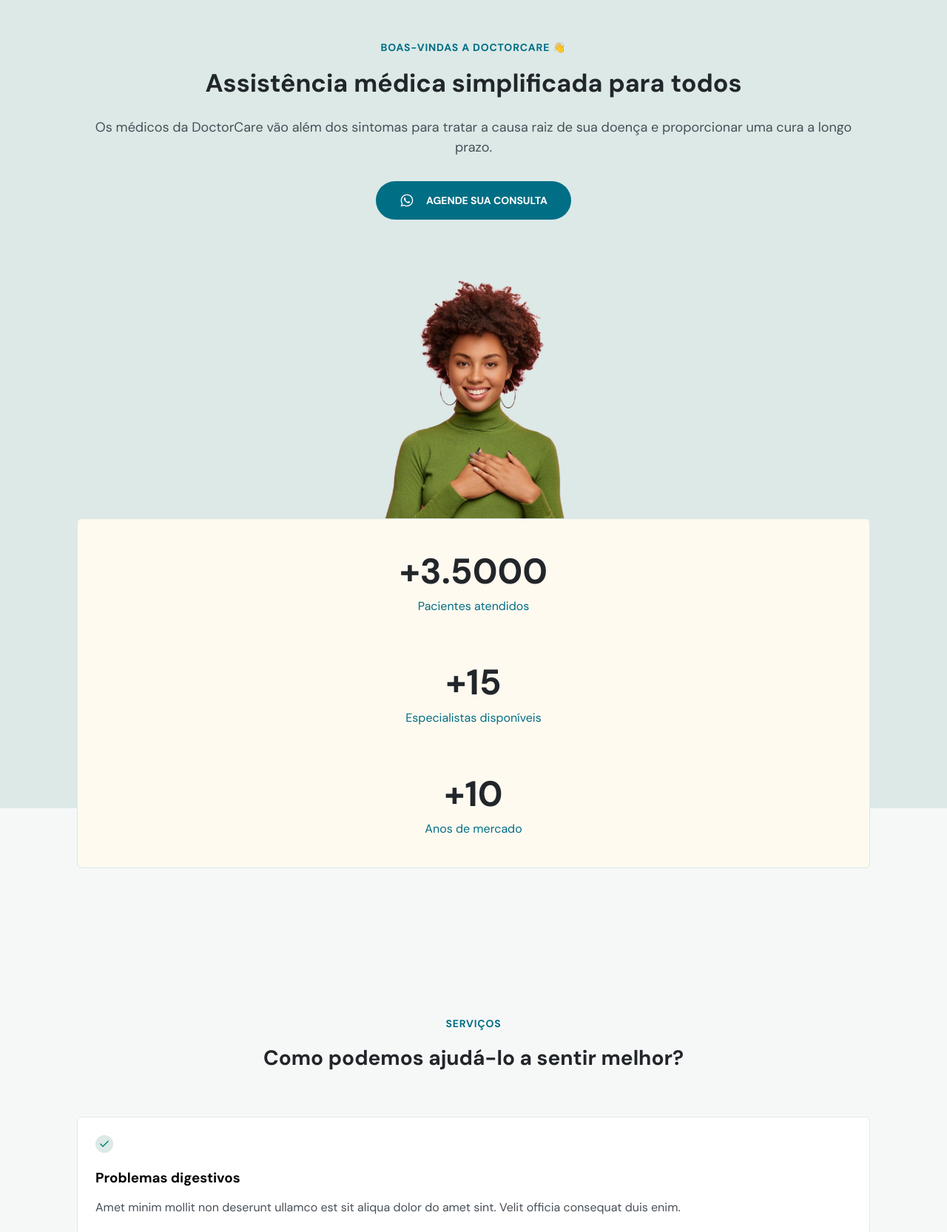
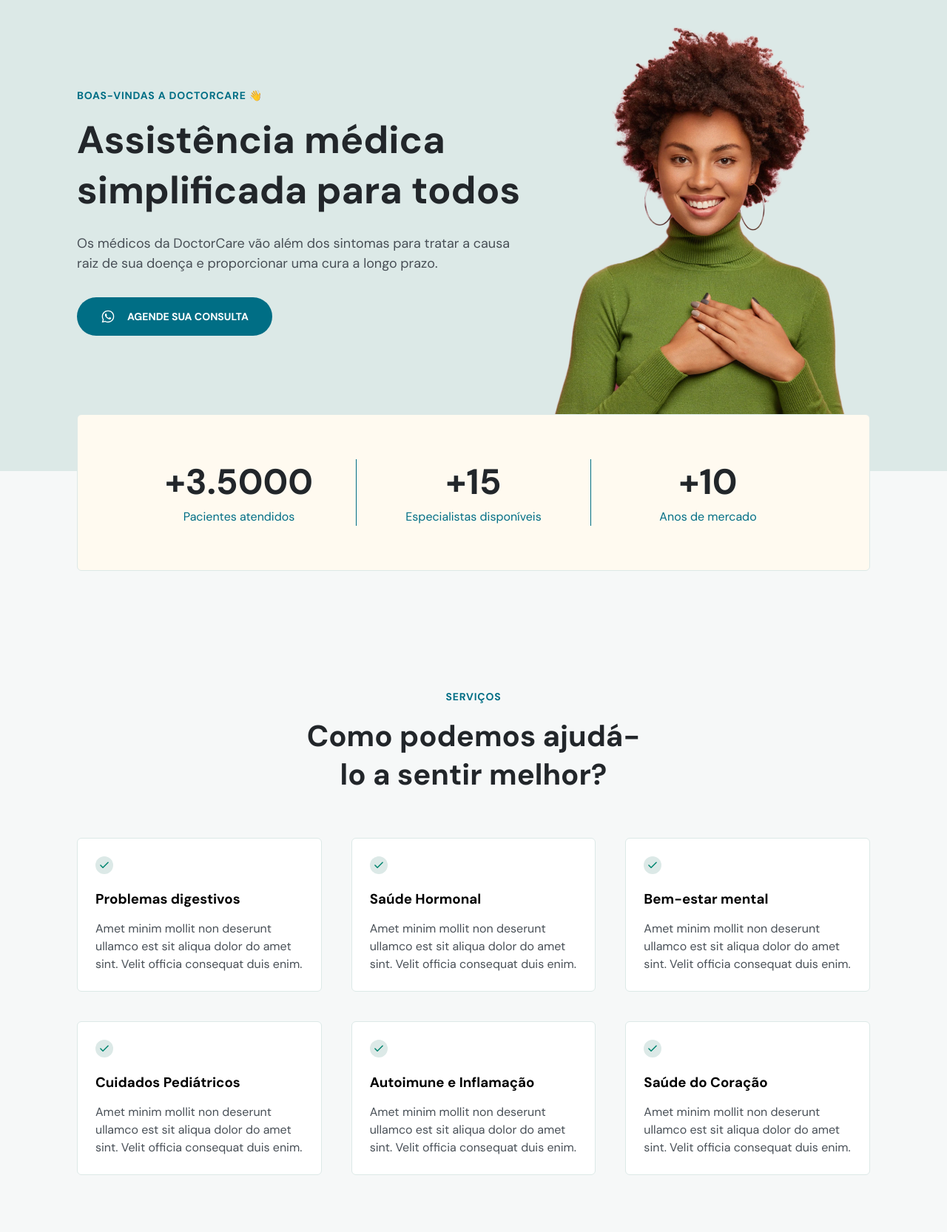
Before and after one commit to PedroMakengo/doctorcare, a plain HTML site: page index.html in a window 1280 px wide. Shown: the part 59-1725 px from the top of the page at 74% size. Drawn offline with Linux system fonts and the light colour scheme.

Commit message:
Novas atualizações

```diff
--- a/index.html
+++ b/index.html
@@ -225,6 +225,7 @@
 
     <section id="home">
       <div class="wrapper">
+        <div class="col-a">
           <header>
             <h4>BOAS-VINDAS A DOCTORCARE 👋</h4>
             <h1>Assistência médica simplificada para todos</h1>
@@ -251,7 +252,10 @@
               </svg>
               Agende sua consulta
             </a>
+          </div>
+        </div>
 
+        <div class="col-b">
           <img
             src="/assets/mulher-negra-com-moletom-com-duas-maos-no-peito.png"
             alt="Mulher negra vestindo moletom verde e sorrindo"
@@ -448,6 +452,7 @@
 
     <section id="about">
       <div class="wrapper">
+        <div class="col-a">
           <header>
             <h4>Sobre Nós</h4>
             <h2>Entenda quem somos e por que existimos</h2>
@@ -455,16 +460,19 @@
 
           <div class="content">
             <p>
-            Amet minim mollit non deserunt ullamco est sit aliqua dolor do amet
-            sint. Velit officia consequat duis enim. Amet minim mollit non
-            deserunt ullamco est sit aliqua dolor do amet sint. Velit officia
-            consequat duis enim. Amet minim mollit non deserunt ullamco est sit
-            aliqua dolor do amet sint. Velit officia consequat duis enim. Amet
-            minim mollit non deserunt ullamco est sit aliqua dolor do amet sint.
-            Velit officia consequat duis enim. Amet minim mollit non deserunt
-            ullamco est sit aliqua dolor do amet sint.
+              Amet minim mollit non deserunt ullamco est sit aliqua dolor do
+              amet sint. Velit officia consequat duis enim. Amet minim mollit
+              non deserunt ullamco est sit aliqua dolor do amet sint. Velit
+              officia consequat duis enim. Amet minim mollit non deserunt
+              ullamco est sit aliqua dolor do amet sint. Velit officia consequat
+              duis enim. Amet minim mollit non deserunt ullamco est sit aliqua
+              dolor do amet sint. Velit officia consequat duis enim. Amet minim
+              mollit non deserunt ullamco est sit aliqua dolor do amet sint.
             </p>
+          </div>
+        </div>
 
+        <div class="col-b">
           <img
             src="assets/doutor-feliz-segurando-prancheta-pacientes.png"
             alt="Doutor feliz segurando prancheta com pacientes"
@@ -475,6 +483,7 @@
 
     <section id="contact">
       <div class="wrapper">
+        <div class="col-a">
           <header>
             <h2>Entre em contato com a gente!</h2>
           </header>
@@ -535,7 +544,11 @@
               </li>
             </ul>
 
-          <a class="button" href="https://wa.me/+244921538972" target="_blank">
+            <a
+              class="button"
+              href="https://wa.me/+244921538972"
+              target="_blank"
+            >
               <svg
                 width="24"
                 height="24"
@@ -551,7 +564,10 @@
 
               Agende sua consulta</a
             >
+          </div>
+        </div>
 
+        <div class="col-b">
           <img
             src="/assets/homem-negro-com-moletom-mexendo-no-celular.png"
             alt="Homem negro com moletom bege mexendo no celular e sorrindo"
@@ -562,6 +578,7 @@
 
     <footer>
       <div class="wrapper">
+        <div class="col-a">
           <a href="#home" class="logo">
             <svg
               width="133"
@@ -617,7 +634,9 @@
             ©2022 - DoctorCare. <br />
             Todos os direitos reservados.
           </p>
+        </div>
 
+        <div class="col-b">
           <ul class="social-links">
             <li>
               <a href="https://facebook.com/" target="_blank">
@@ -699,6 +718,7 @@
             </li>
           </ul>
         </div>
+      </div>
     </footer>
 
     <a id="backToTopButton" class="" href="#home">
--- a/style.css
+++ b/style.css
@@ -288,6 +288,7 @@ body.menu-expanded .logo svg:nth-child(2) path {
 
 /* === HEADER ========================= */
 #home {
+  padding-block: 0;
   padding-top: calc(4.1rem + var(--nav-height));
 }
 
@@ -295,7 +296,7 @@ body.menu-expanded .logo svg:nth-child(2) path {
   content: "";
 
   width: 100%;
-  height: calc(108rem + var(--nav-height));
+  height: calc(76% + var(--nav-height));
   background-color: var(--brand-light);
 
   display: block;
@@ -481,10 +482,28 @@ footer .social-links {
 /* === RESPONSIVO ========================= */
 @media (min-width: 1024px) {
   /* === GERAL === */
+  body {
+    overflow: auto;
+  }
   .wrapper {
     width: min(112rem, 100%);
     display: grid;
-    grid-template-columns: ;
+  }
+
+  .col-a {
+    grid-area: A;
+  }
+  .col-b {
+    grid-area: B;
+  }
+
+  section {
+    padding-block: 16rem;
+  }
+
+  section header h2 {
+    font-size: 4rem;
+    line-height: 5.2rem;
   }
 
   /* === RESET === */
@@ -605,4 +624,117 @@ footer .social-links {
   }
 
   /* === HOME === */
+  #home::before {
+    height: calc(96% - var(--nav-height));
+  }
+  #home {
+    padding-top: var(--nav-height);
+  }
+  #home .wrapper {
+    grid-template-columns: 60.5rem 1fr;
+    grid-template-areas:
+      "A B"
+      "C C";
+  }
+
+  #home .col-a {
+    text-align: left;
+    align-self: center;
+  }
+
+  #home h1 {
+    font-size: 5.2rem;
+  }
+
+  #home .content p {
+    font-size: 1.8rem;
+  }
+
+  #home .stats {
+    grid-area: C;
+    flex-direction: row;
+    padding: 6rem;
+    gap: 0;
+  }
+
+  #home .stats .stat + .stat {
+    border-left: 1px solid var(--primary-color);
+  }
+
+  #home .stats .stat {
+    flex: 1;
+  }
+
+  #home .button {
+    margin: 0;
+  }
+
+  #home img {
+    width: 42rem;
+  }
+
+  /* === SERVICES === */
+  #services h2 {
+    width: 47rem;
+    margin-inline: auto;
+  }
+
+  #services .cards {
+    flex-direction: row;
+    flex-wrap: wrap;
+    gap: 4rem;
+  }
+
+  #services .cards .card {
+    width: 30%;
+    flex-grow: 1;
+  }
+
+  /* === ABOUT === */
+  #about .wrapper {
+    grid-template-columns: 48rem 1fr;
+    grid-template-areas: "B A";
+    gap: 6.7rem;
+  }
+
+  #about .col-a {
+    align-self: center;
+  }
+
+  #about .content p {
+    margin-bottom: 0;
+  }
+
+  /* === CONTACT === */
+  #contact .wrapper {
+    grid-template-columns: 1fr 57.5rem;
+    grid-template-areas: "A B";
+  }
+
+  #contact h2 {
+    width: 40.4rem;
+  }
+
+  /* FOOTER */
+  footer {
+    padding-block: 8rem;
+  }
+
+  footer .wrapper {
+    grid-template-columns: 1fr 1fr;
+    grid-template-areas: "A B";
+  }
+
+  footer .col-a {
+    align-self: center;
+  }
+
+  footer .col-b {
+    align-self: center;
+    justify-self: flex-end;
+  }
+
+  footer p {
+    margin-bottom: 0;
+  }
 }
```
Lines whose indentation alone changed are shown as unchanged.
